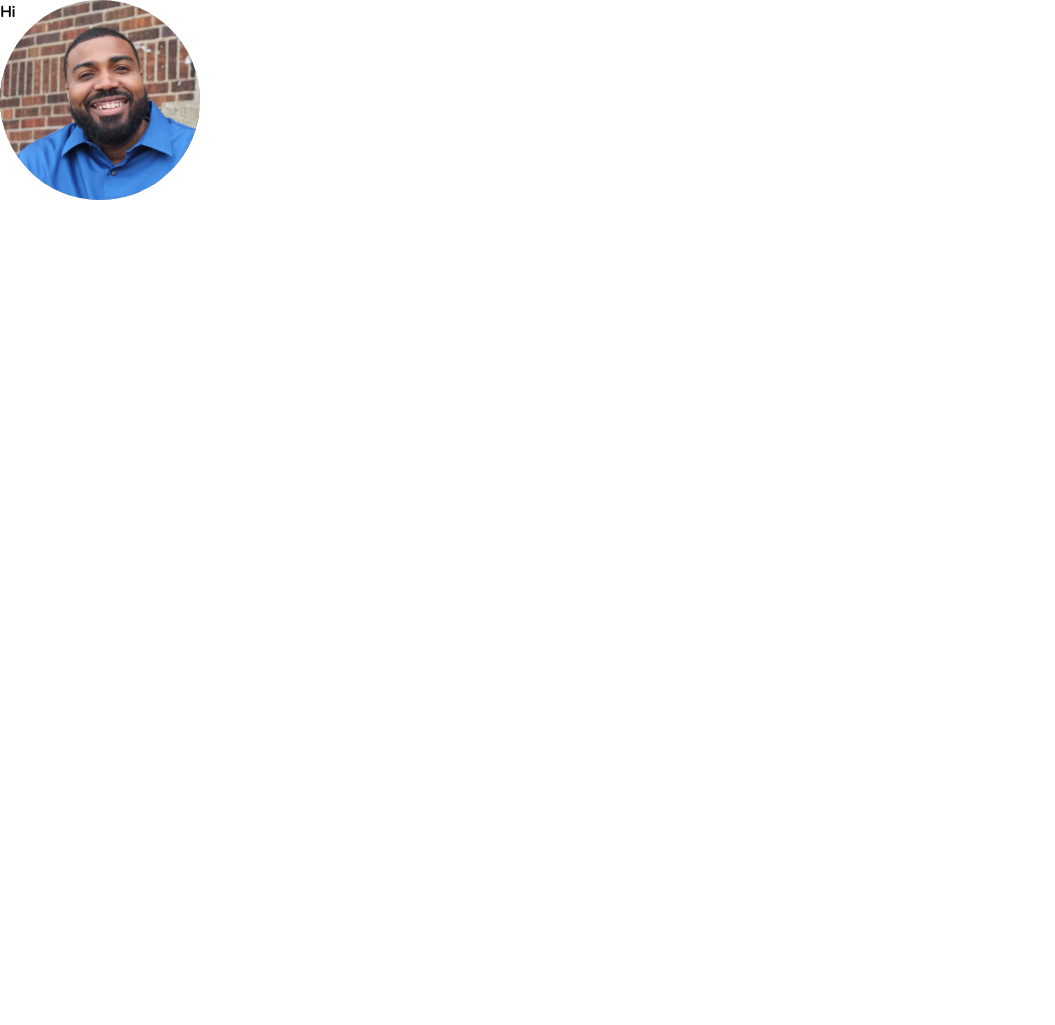
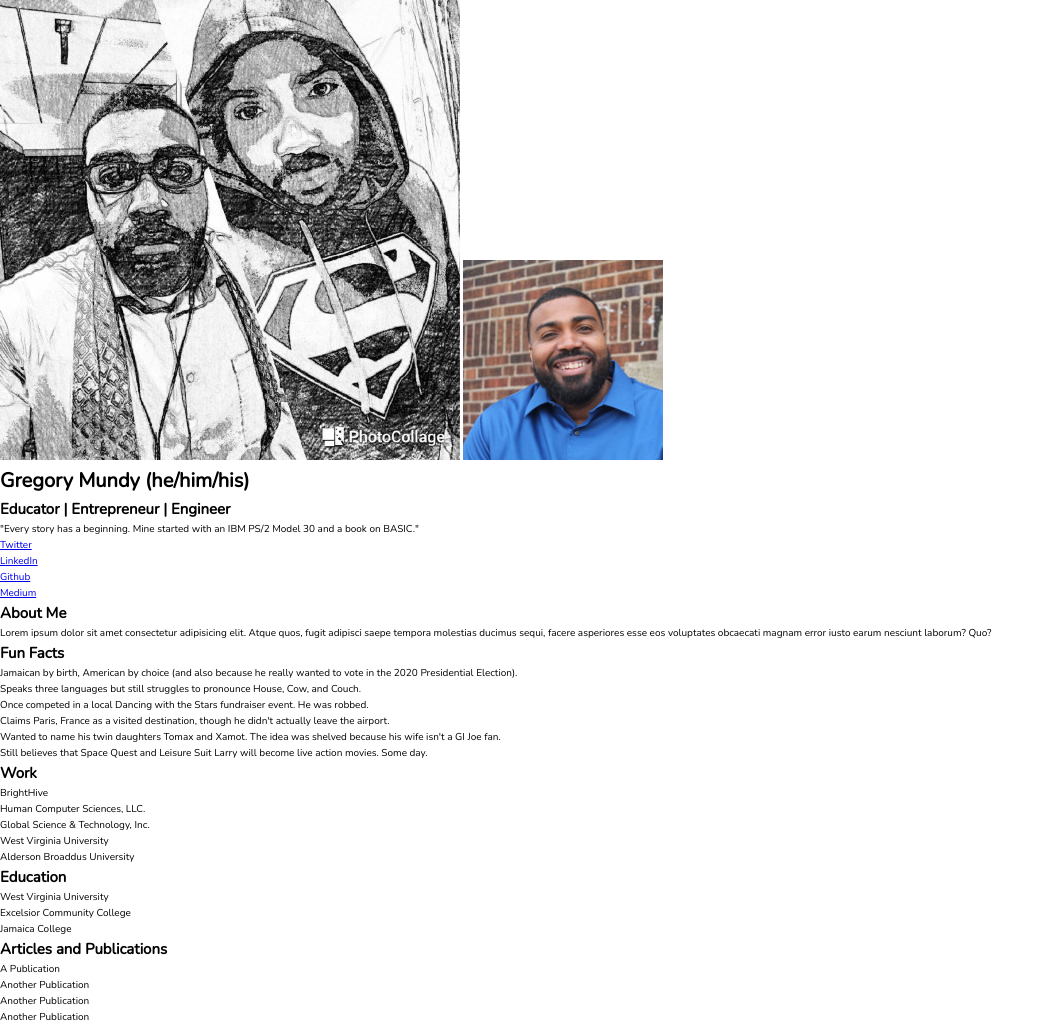
Before and after one commit to gregmundy/gregmundy.github.io, a plain HTML site: page index.html in a window 1280 px wide. Shown: the whole page, without its empty margins (0-1055 px from the left). Before the commit the page ends 800 px from the top, so only its background shows below. Drawn offline with nearby package versions, Linux system fonts and the light colour scheme.

Commit message:
chore: add more content to flesh out the main website sections

```diff
--- a/index.html
+++ b/index.html
@@ -1,4 +1,3 @@
-
 <!DOCTYPE html>
 <html lang="en">
   <head>
@@ -6,21 +5,93 @@
     <link rel="icon" href="static/favicon.ico" />
     <meta name="viewport" content="width=device-width, initial-scale=1" />
     <meta name="theme-color" content="#000000" />
-  <link href="https://fonts.googleapis.com/css?family=Josefin+Sans:300,400,400i|Nunito:300,300i" rel="stylesheet" />
+    <link
+      href="https://fonts.googleapis.com/css?family=Josefin+Sans:300,400,400i|Nunito:300,300i"
+      rel="stylesheet"
+    />
     <link rel="stylesheet" href="style.css" />
     <title>Gregory Mundy</title>
   </head>
-<body class="container">
-   <header class="header">
-      <div class="header__img-container">
-         <img class="header__img--bw" src="static/header_image_bw.jpeg" alt="Black and White Superman" />
-         <img class="header__img--color" src="static/header_image_color.jpeg" alt="Normal Guy Color" />
+  <body>
+    <header>
+      <div>
+        <img src="static/header_image_bw.jpeg" alt="Black and White Superman" />
+        <img src="static/header_image_color.jpeg" alt="Normal Guy Color" />
       </div>
-      <h2>Hi</h2>
+      <h1>Gregory Mundy (he/him/his)</h1>
+      <h2>Educator | Entrepreneur | Engineer</h2>
+      <p>
+        &quot;Every story has a beginning. Mine started with an IBM PS/2 Model
+        30 and a book on BASIC.&quot;
+      </p>
     </header>
-   <section class="social-media">
+    <section>
+      <ul>
+        <li><a href="https://twitter.com/graygoree">Twitter</a></li>
+        <li><a href="https://www.linkedin.com/in/gemundy/">LinkedIn</a></li>
+        <li><a href="https://github.com/gregmundy">Github</a></li>
+        <li><a href="https://medium.com/@gregmundy_35381">Medium</a></li>
+      </ul>
     </section>
-   <footer class="footer">
-   </footer>
+    <section>
+      <h1>About Me</h1>
+      <p>
+        Lorem ipsum dolor sit amet consectetur adipisicing elit. Atque quos,
+        fugit adipisci saepe tempora molestias ducimus sequi, facere asperiores
+        esse eos voluptates obcaecati magnam error iusto earum nesciunt laborum?
+        Quo?
+      </p>
+    </section>
+    <section>
+      <h1>Fun Facts</h1>
+      <ul>
+        <li>
+          Jamaican by birth, American by choice (and also because he really
+          wanted to vote in the 2020 Presidential Election).
+        </li>
+        <li>
+          Speaks three languages but still struggles to pronounce House, Cow,
+          and Couch.
+        </li>
+        <li>
+          Once competed in a local Dancing with the Stars fundraiser event. He
+          was robbed.
+        </li>
+        <li>
+          Claims Paris, France as a visited destination, though he didn't
+          actually leave the airport.
+        </li>
+        <li>
+          Wanted to name his twin daughters Tomax and Xamot. The idea was
+          shelved because his wife isn't a GI Joe fan.
+        </li>
+        <li>
+          Still believes that Space Quest and Leisure Suit Larry will become
+          live action movies. Some day.
+        </li>
+      </ul>
+    </section>
+    <section>
+      <h1>Work</h1>
+      <p>BrightHive</p>
+      <p>Human Computer Sciences, LLC.</p>
+      <p>Global Science &amp; Technology, Inc.</p>
+      <p>West Virginia University</p>
+      <p>Alderson Broaddus University</p>
+    </section>
+    <section>
+        <h1>Education</h1>
+        <p>West Virginia University</p>
+        <p>Excelsior Community College</p>
+        <p>Jamaica College</p>
+    </section>
+    <section>
+        <h1>Articles and Publications</h1>
+        <p>A Publication</p>
+        <p>Another Publication</p>
+        <p>Another Publication</p>
+        <p>Another Publication</p>
+    </section>
+    <footer></footer>
   </body>
 </html>
--- a/style.css
+++ b/style.css
@@ -33,7 +33,7 @@ body {
   left: 0;
   width: 20rem;
   border-radius: 50%;
-  transition: all .5s;
+  transition: all .2s;
 }
 
 .header__img--bw {
```
Also changed, not shown: 1 other file. Lines whose indentation alone changed are shown as unchanged.
